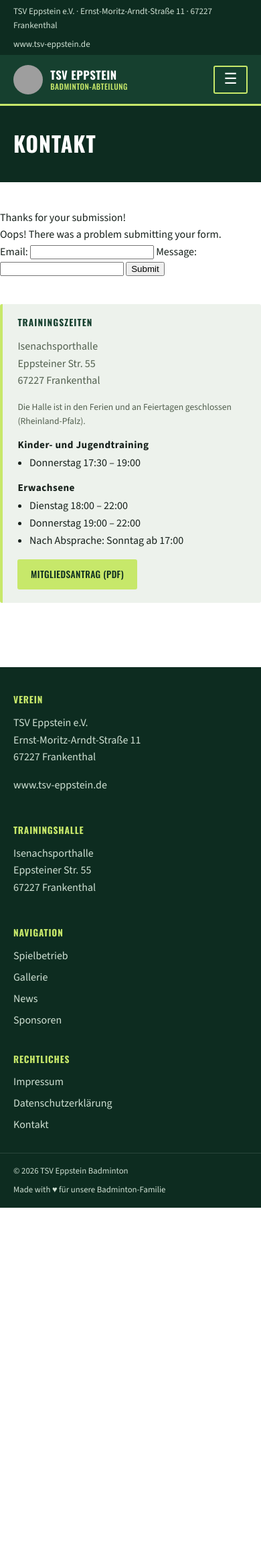
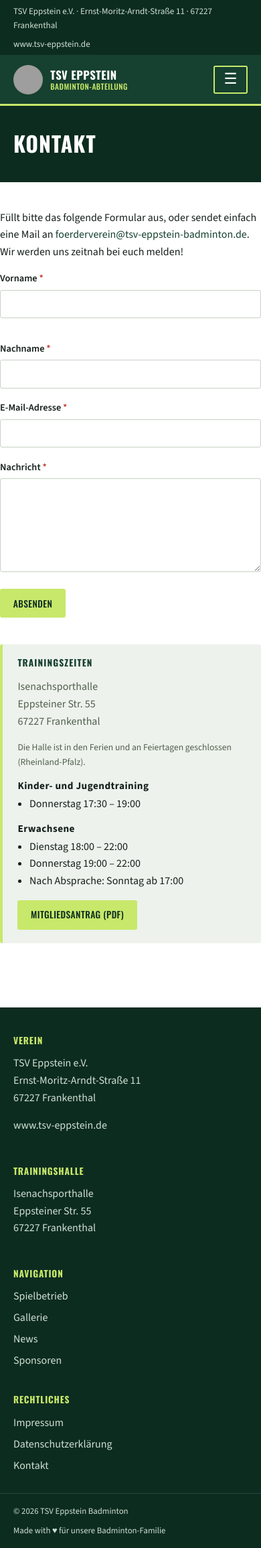
Before and after one commit to Forderverein-Badminton-in-Eppstein-e-V/website, a Jekyll site: the page kontakt.html, which Jekyll copies as it is, in a window 390 px wide. Shown: the whole page at 67% size. Built offline with Jekyll 4.4.1, drawn with Linux system fonts in a browser that asks for light colours; before the commit the page ends 1803 px from its top, so only the background shows below that; grey boxes are pictures that could not be loaded.

Commit message:
Add contact form with improved fields and error handling; create gallery pages for various events

```diff
--- a/assets/css/style.css
+++ b/assets/css/style.css
@@ -574,6 +574,112 @@ button:focus-visible {
   color: var(--ink-soft);
 }
 
+/* -------------------- Formular (Kontakt) -------------------- */
+.form {
+  max-width: 520px;
+}
+.form-row {
+  display: grid;
+  grid-template-columns: 1fr 1fr;
+  gap: 1rem;
+}
+@media (max-width: 480px) {
+  .form-row { grid-template-columns: 1fr; }
+}
+.form-group {
+  margin-bottom: 1.1rem;
+}
+.form-group label {
+  display: block;
+  font-weight: 600;
+  font-size: 0.9rem;
+  margin-bottom: 0.35rem;
+  color: var(--ink);
+}
+.form-group .required {
+  color: #c0392b;
+}
+.form-group input,
+.form-group textarea {
+  width: 100%;
+  font-family: var(--font-body);
+  font-size: 1rem;
+  padding: 0.6em 0.75em;
+  border: 1px solid #c7d2c4;
+  border-radius: var(--radius);
+  background: #fff;
+  color: var(--ink);
+}
+.form-group input:focus,
+.form-group textarea:focus {
+  outline: none;
+  border-color: var(--court);
+  box-shadow: 0 0 0 2px rgba(22, 64, 47, 0.15);
+}
+.form-group textarea {
+  min-height: 140px;
+  resize: vertical;
+}
+.form-status {
+  padding: 0.8em 1em;
+  border-radius: var(--radius);
+  margin-bottom: 1.2rem;
+  font-size: 0.92rem;
+  display: none;
+}
+.form-status.success {
+  background: #e5f3e0;
+  color: #2f5d2a;
+  border: 1px solid #b6d9ab;
+}
+.form-status.error {
+  background: #fbe8e6;
+  color: #8a2c22;
+  border: 1px solid #f0b8b1;
+}
+
+/* -------------------- Galerie: Jahres-Sprungnavigation -------------------- */
+.year-nav {
+  display: flex;
+  gap: 0.5rem;
+  flex-wrap: wrap;
+  margin: 0 0 1.5rem;
+}
+.year-nav a {
+  display: inline-block;
+  font-family: var(--font-display);
+  font-size: 0.82rem;
+  letter-spacing: 0.03em;
+  padding: 0.4em 0.9em;
+  border-radius: var(--radius);
+  background: var(--line);
+  color: var(--court);
+}
+.year-nav a:hover { background: var(--accent); color: var(--court-dark); }
+
+/* -------------------- News -------------------- */
+.news-liste {
+  display: flex;
+  flex-direction: column;
+  gap: 1rem;
+}
+.news-karte {
+  background: var(--line);
+  border-left: 4px solid var(--accent);
+  border-radius: var(--radius);
+  padding: 1.2rem 1.4rem;
+}
+.news-karte h2 {
+  font-size: 1.1rem;
+  margin-bottom: 0.3rem;
+}
+.news-karte .datum {
+  display: block;
+  font-size: 0.82rem;
+  color: var(--ink-soft);
+  margin-bottom: 0.7rem;
+}
+
 .site-footer {
   background: var(--court-dark);
   color: #cfe0d3;
--- a/kontakt.html
+++ b/kontakt.html
@@ -5,7 +5,7 @@
     <meta charset="UTF-8">
     <meta name="viewport" content="width=device-width, initial-scale=1">
     <title>Kontakt – Förderverein Badminton in Eppstein e.V.</title>
-    <meta name="description" content="Kontaktinformationen des Fördervereins Badminton in Eppstein e.V.">
+    <meta name="description" content="Kontaktiert die Badminton-Abteilung des TSV Eppstein per Formular oder E-Mail.">
     <link rel="icon" href="https://tsv-eppstein-badminton.de/wp-content/uploads/2025/11/cropped-image-270x270.png">
 
     <link rel="preconnect" href="https://fonts.googleapis.com">
@@ -32,21 +32,50 @@
         <div class="container page-body">
             <div class="layout">
                 <div>
+                    <p>
+                        Füllt bitte das folgende Formular aus, oder sendet einfach eine Mail an
+                        <a
+                            href="mailto:foerderverein@tsv-eppstein-badminton.de">foerderverein@tsv-eppstein-badminton.de</a>.
+                        Wir werden uns zeitnah bei euch melden!
+                    </p>
 
-                    <!-- modify this form HTML and place wherever you want your form -->
-                    <div data-fs-success>Thanks for your submission!</div>
-                    <div data-fs-error>Oops! There was a problem submitting your form.</div>
-                    <form id="my-form">
-                        <label for="email">Email:</label>
-                        <input type="email" id="email" name="email" data-fs-field />
-                        <span data-fs-error="email"></span>
-                        <label for="message">Message:</label>
-                        <input type="text" id="message" name="message" data-fs-field />
-                        <span data-fs-error="message"></span>
-                        <button type="submit" data-fs-submit-btn>Submit</button>
+                    <div data-fs-success class="form-status success" role="status">
+                        Vielen Dank für eure Nachricht! Wir melden uns zeitnah bei euch.
+                    </div>
+                    <div data-fs-error class="form-status error" role="alert">
+                        Leider ist beim Senden etwas schiefgelaufen. Bitte versucht es erneut oder schreibt
+                        uns direkt eine E-Mail.
+                    </div>
+
+                    <form id="contact-form" class="form">
+                        <div class="form-row">
+                            <div class="form-group">
+                                <label for="vorname">Vorname <span class="required">*</span></label>
+                                <input type="text" id="vorname" name="Vorname" data-fs-field required>
+                                <span data-fs-error="Vorname"></span>
+                            </div>
+                            <div class="form-group">
+                                <label for="nachname">Nachname <span class="required">*</span></label>
+                                <input type="text" id="nachname" name="Nachname" data-fs-field required>
+                                <span data-fs-error="Nachname"></span>
+                            </div>
+                        </div>
+
+                        <div class="form-group">
+                            <label for="email">E-Mail-Adresse <span class="required">*</span></label>
+                            <input type="email" id="email" name="Email" data-fs-field required>
+                            <span data-fs-error="Email"></span>
+                        </div>
+
+                        <div class="form-group">
+                            <label for="nachricht">Nachricht <span class="required">*</span></label>
+                            <textarea id="nachricht" name="Nachricht" data-fs-field required></textarea>
+                            <span data-fs-error="Nachricht"></span>
+                        </div>
+
+                        <button type="submit" class="btn btn-accent" data-fs-submit-btn>Absenden</button>
                     </form>
 
-                    <!-- Place these scripts at the end of the body tag -->
                     <script>
                         window.formspree =
                             window.formspree ||
```
Also changed, not shown: other parts of kontakt.html (+1 -2 lines), _data/gallery.yml (added, +87 -0 lines), gallerie-kinder-jugendturniere.html (added, +80 -0 lines), gallerie-laenderspiele.html (added, +77 -0 lines), gallerie-stadtmeisterschaft.html (added, +80 -0 lines), gallerie-strohhutfest.html (added, +77 -0 lines), gallerie.html (added, +78 -0 lines), news.html (+8 -4 lines), README.md, 1 other file.
